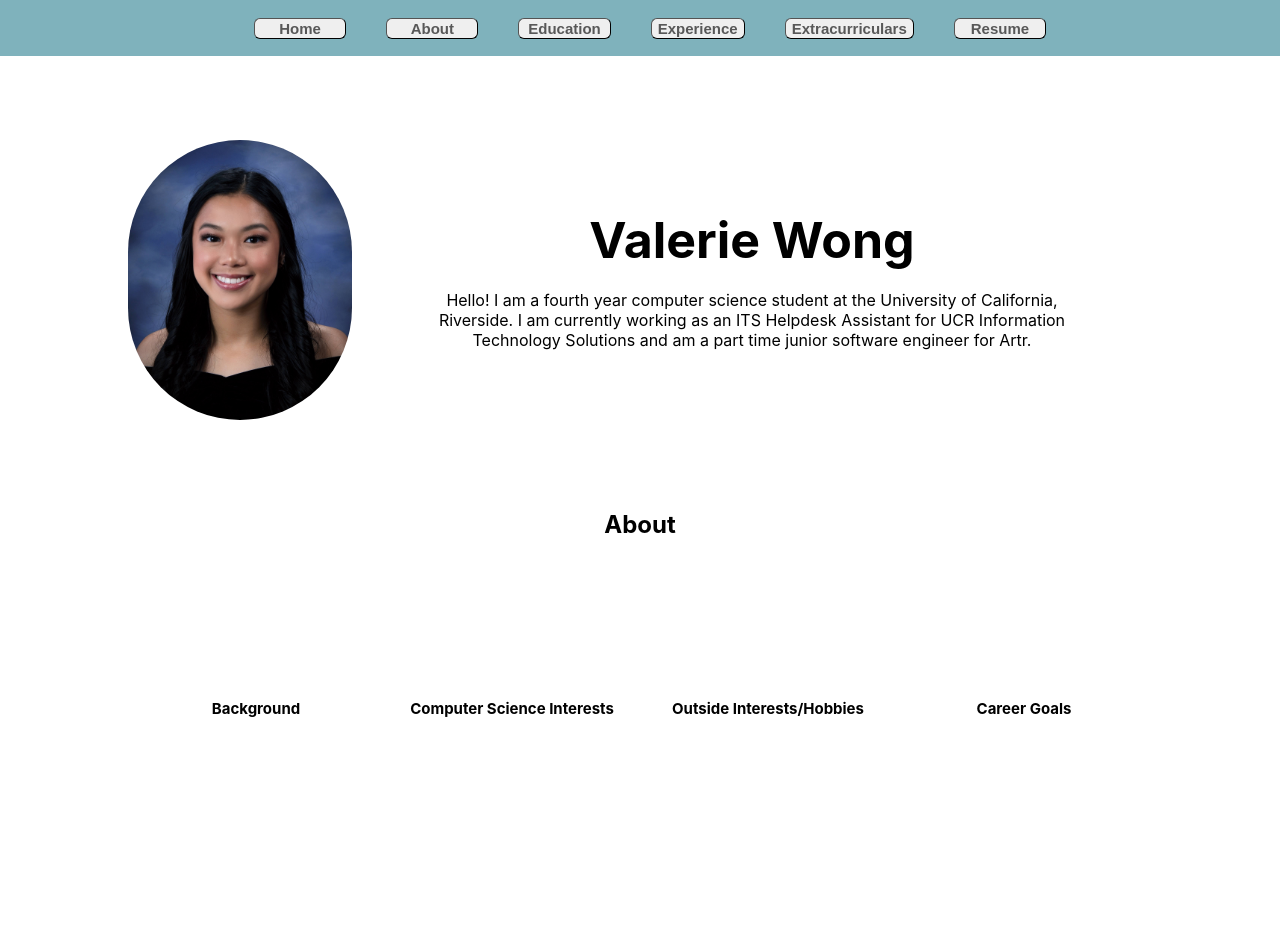
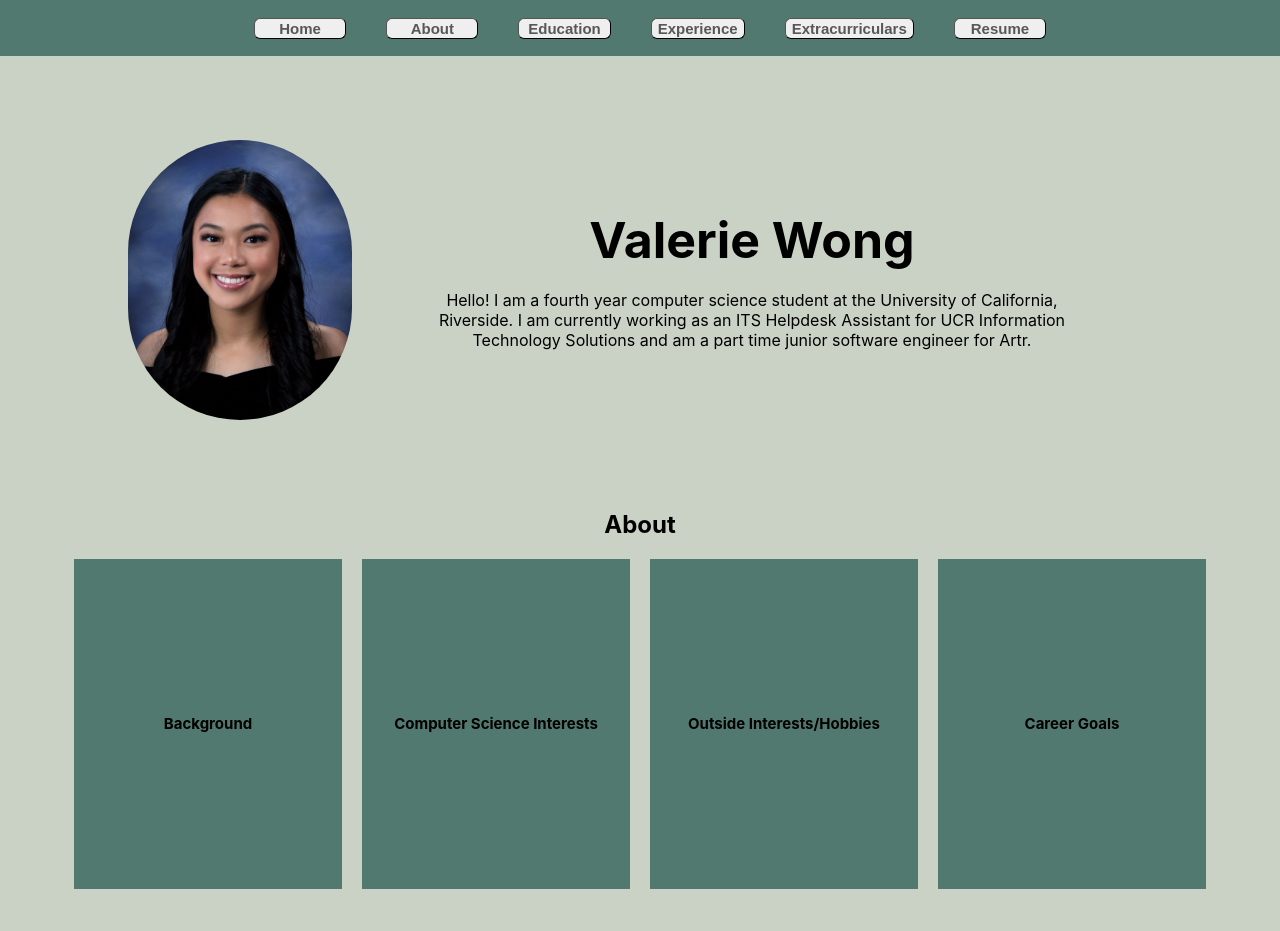
Before and after one commit to vwong031/valeriewong, a React (Create React App) app: page / in a window 1280 px wide. Shown: the top 931 px of the page. Built offline with nearby package versions, Linux system fonts and the light colour scheme.

Commit message:
change color of cards & background

```diff
--- a/src/App.css
+++ b/src/App.css
@@ -1,6 +1,6 @@
 .App {
   text-align: center;
-  /* background-color: rgb(115, 157, 115); */
+  background-color: #CAD2C5;
 }
 
 .App-logo {
--- a/src/components/About.css
+++ b/src/components/About.css
@@ -2,27 +2,25 @@
   display: flex;
   flex-direction: column;
   justify-content: center;
-
   margin-top: 70px;
-  /* width: 90%; */
 }
 
 .about-section {
   display: flex;
-  /* justify-content: center; */
-  width: 80%;
+  width: 90%;
   margin-left: auto;
   margin-right: auto;
   margin-bottom: auto;
-  /* flex-direction: column; */
 }
 
 .card {
   display: flex;
   justify-content: center;
+  margin-left: 10px;
+  margin-right: 10px;
   align-items: center;
-  width: 300px;
-  height: 300px;
+  width: 350px !important;
+  height: 330px !important;
   perspective: 1000px;
 }
 
@@ -51,13 +49,13 @@
 }
 
 .card-front {
-  background-color: #fff;
+  background-color: #52796F !important;
   font-weight: bold;
   font-size: 15px;
 }
 
 .card-back {
-  background-color: #f0f0f0;
+  background-color: #84A98C !important;
   transform: rotateY(180deg);
 }
 
@@ -74,8 +72,6 @@
   text-decoration: none;
   font-weight: bold;
   font-size: 15px;
-  /* margin-right: 20px;
-  margin-left: 20px; */
   border-radius: 6px;
   border-width: 1px;
 }
--- a/src/components/Experience.css
+++ b/src/components/Experience.css
@@ -102,5 +102,5 @@
 }
 
 .button {
-  margin-top: 10px;
+  margin-top: 5px;
 }
--- a/src/components/Experience.js
+++ b/src/components/Experience.js
@@ -34,8 +34,6 @@ function Experience() {
             </div>
           </div>
         </div>
-        {/* </div> */}
-        {/* <div class="projects"> */}
         <div class="card">
           <div className="card-inner">
             <div className="card-front">
@@ -82,8 +80,6 @@ function Experience() {
             </div>
           </div>
         </div>
-        {/* </div> */}
-        <div className="certifications">
         <div className="card">
           <div className="card-inner">
             <div className="card-front">
@@ -125,7 +121,6 @@ function Experience() {
         </div>
       </div>
     </div>
-    </div>
   );
 }
 
--- a/src/components/Home.css
+++ b/src/components/Home.css
@@ -3,7 +3,7 @@
   justify-content: space-between;
   margin-right: 10%;
   margin-left: 10%;
-  margin-top: 140px;
+  padding-top: 140px;
 }
 
 .profile-img {
--- a/src/components/Nav.css
+++ b/src/components/Nav.css
@@ -1,9 +1,5 @@
-/* .header {
-  background-color: blue;
-} */
-
 .header-spacing {
-  background-color: rgb(127, 178, 188);
+  background-color: #52796F;
   display: flex;
   justify-content: center;
   align-items: center;
@@ -21,8 +17,6 @@
   text-decoration: none;
   font-weight: bold;
   font-size: 15px;
-  /* margin-right: 20px;
-  margin-left: 20px; */
   border-radius: 6px;
   border-width: 1px;
   flex-grow: 1;
@@ -31,10 +25,6 @@
   text-align: center;
   margin: 0 20px;
 }
-
-/* .sections.nav-link:first-child {
-  margin-left: auto;
-} */
 
 .sections:hover {
   color: rgb(76, 150, 220);
@@ -45,7 +35,6 @@
   display: flex;
   align-items: center;
   width: 65%;
-  /* padding-left: 50px; */
 }
 
 .resume {
--- a/src/components/Nav.js
+++ b/src/components/Nav.js
@@ -2,7 +2,6 @@ import './Nav.css'
 import { useRef } from 'react'
 
 function Nav() {
-  // const [scrollToSection, setScrollToSection] = useState(null);
   const navbarRef = useRef(null);
   const scrollOffset = 70;
 
@@ -22,7 +21,6 @@ function Nav() {
           <div class="header-spacing">
             <div class="nav-elements">
               <button class="sections nav-link" onClick={() => scrollTo('Home')}>Home</button>
-              {/* <a class="sections nav-link" onClick={() => scrollTo('Profile')} href="#">Profile</a> */}
               <button class="sections nav-link" onClick={() => scrollTo('About')}>About</button>
               <button class="sections nav-link" onClick={() => scrollTo('Education')}>Education</button>
               <button class="sections nav-link" onClick={() => scrollTo('Experience')}>Experience</button>
```
Lines whose indentation alone changed are shown as unchanged.
